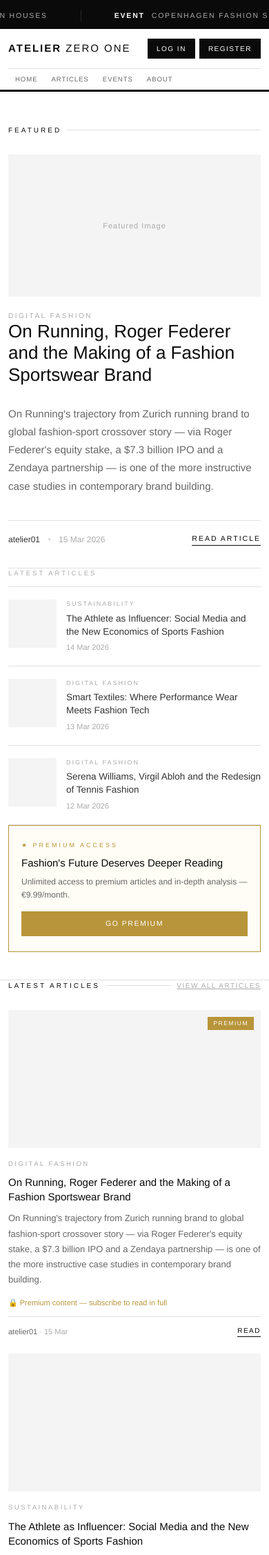
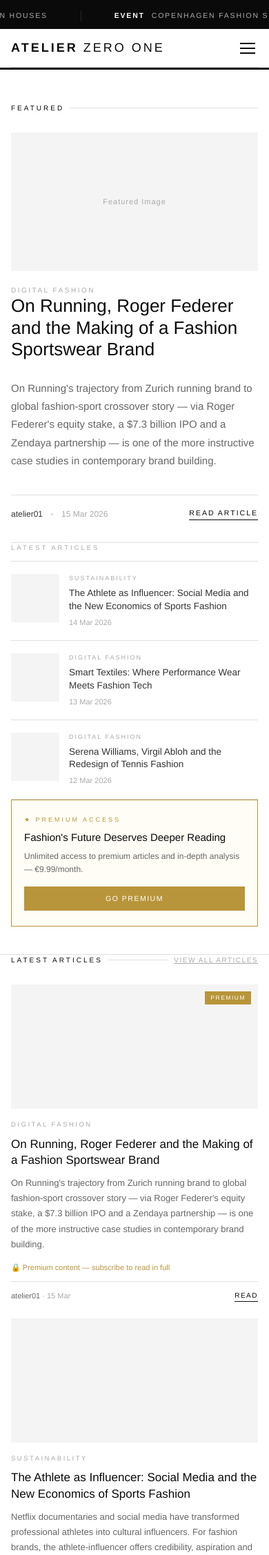
Before and after one commit to sineadezita/milestone-project-4, a Django app: page / in a window 390 px wide. Shown: the top 2254 px of the page at 69% size. Run offline with Django 5.2, Linux system fonts and the light colour scheme; data comes from the database, SQL or seed files in the repository.

Commit message:
Added hamburger menu and responsive navbar

```diff
--- a/static/css/base.css
+++ b/static/css/base.css
@@ -702,36 +702,60 @@ footer {
 }
 
 /* Mobile (576px and below) */
-@media (max-width: 576px) {
 
-    /* Masthead */
-    .brand { font-size: 15px; letter-spacing: 2px; }
-    .masthead-actions { gap: 6px; }
-    .btn-dark-custom, .btn-outline-dark-custom, .btn-premium-nav {
-        padding: 6px 12px;
-        font-size: 10px;
+/* Hamburger */
+.hamburger {
+    display: none;
+    flex-direction: column;
+    gap: 5px;
+    background: none;
+    border: none;
+    cursor: pointer;
+    padding: 4px;
+ }
+
+ .hamburger span {
+    display: block;
+    width: 22px;
+    height: 2px;
+    background: var(--black);
+    transition: all 0.3s;
+ }
+
+ @media (max-width: 767px) {
+    .hamburger {
+        display: flex;
     }
 
-    /* Navigation */
+    .nav-links {
+        display: none;
+        flex-direction: column;
+        width: 100%;
+        border-top: 1px solid var(--border);
+        padding: 8px 0;
+    }
+
+    .nav-links.open {
+        display: flex;
+    }
+
     .nav-links li a {
-        padding: 8px 10px;
-        font-size: 9.5px;
-        letter-spacing: 1px;
+        padding: 12px 0;
+        border-bottom: 1px solid var(--border);
+        font-size: 12px;
     }
-    .nav-search { display: none; }
 
-    /* Ticker */
-    .ticker-itme { padding: 0 24px; font-size: 9.5px; }
+    .primary-nav {
+        flex-wrap: wrap;
+    }
 
-    /* Cards */
-    .card-img { height: 200px; }
-    .card-title {font-size: 15px; }
+    .container {
+        padding-left: 16px;
+        padding-right: 16px;
+    }
 
-    /* Events */
-    .event-card { padding: 16px; }
-    .event-title { font-size: 14px; }
-
-    /* Premium lock */
-    .premium-lock-inner { padding: 24px 16px; }
-    .profile-avatar { width:  60px; height: 60px; font-size: 24px; }
-}
+    .ticker {
+        width: 100vw;
+        margin-left: calc(-50vw + 50%);
+    }
+ }
--- a/static/js/base.js
+++ b/static/js/base.js
@@ -16,3 +16,13 @@ setTimeout(function() {
         }
     });
  });
+
+ // Hamburger menu
+const hamburger = document.getElementById('hamburger');
+const navLinks = document.getElementById('nav-links');
+
+if (hamburger) {
+   hamburger.addEventListener('click', function() {
+       navLinks.classList.toggle('open');
+   });
+}
--- a/templates/includes/navbar.html
+++ b/templates/includes/navbar.html
@@ -1,5 +1,4 @@
 {% load static %}
-
 <header class="masthead">
    <div class="container">
        <div class="masthead-top">
@@ -14,34 +13,57 @@
                <p class="masthead-tagline">Fashion Technology Across Europe</p>
            </div>
 
-            <!-- Auth buttons -->
+           <!-- Auth buttons + hamburger -->
            <div class="masthead-actions">
                {% if user.is_authenticated %}
-                    <a href="{% url 'account_logout' %}" class="btn-dark-custom">Log Out</a>
+               <a href="{% url 'account_logout' %}" class="btn-dark-custom d-none d-md-inline-block">Log Out</a>
                {% else %}
-                <a href="{% url 'account_login' %}" class="btn-dark-custom">Log In</a>
-                <a href="{% url 'account_signup' %}" class="btn-dark-custom">Register</a>
+               <a href="{% url 'account_login' %}" class="btn-dark-custom d-none d-md-inline-block">Log In</a>
+               <a href="{% url 'account_signup' %}" class="btn-dark-custom d-none d-md-inline-block">Register</a>
                {% endif %}
+
+               <!-- Hamburger button - mobile only -->
+               <button class="hamburger d-md-none" id="hamburger" aria-label="Toggle menu">
+                   <span></span>
+                   <span></span>
+                   <span></span>
+               </button>
            </div>
        </div>
+
        <!-- Primary navigation -->
        <nav class="primary-nav" aria-label="Main navigation">
-            <ul class="nav-links">
+           <ul class="nav-links" id="nav-links">
                <li><a href="{% url 'home' %}">Home</a></li>
                <li><a href="{% url 'articles:article_list' %}">Articles</a></li>
                <li><a href="{% url 'events:event_list' %}">Events</a></li>
                <li><a href="{% url 'about' %}">About</a></li>
+
+               <!-- Mobile only auth links -->
+               <li class="d-md-none">
+                   {% if user.is_authenticated %}
+                   <a href="{% url 'account_logout' %}">Log Out</a>
+                   {% else %}
+                   <a href="{% url 'account_login' %}">Log In</a>
+                   {% endif %}
+               </li>
+               {% if not user.is_authenticated %}
+               <li class="d-md-none">
+                   <a href="{% url 'account_signup' %}">Register</a>
+               </li>
+               {% endif %}
            </ul>
 
-            <!-- Search form -->
-            <div class="nav-right">
-                <form method="GET" action="#" class="nav-search" role="search">
+           <!-- Search form - desktop only -->
+           <div class="nav-right d-none d-md-flex">
+               <form method="GET" action="{% url 'articles:article_list' %}" class="nav-search" role="search">
                    <input
                        type="text"
                        name="q"
                        placeholder="Search articles &amp; events..."
                        aria-label="Search"
                     >
+
                    <button type="submit" class="search-btn" aria-label="Submit search">
                        <i class="bi bi-search"></i>
                    </button>
```
Also changed, not shown: home/templates/home/index.html (line endings or trailing spaces), 2 other files. Lines whose indentation alone changed are shown as unchanged.
